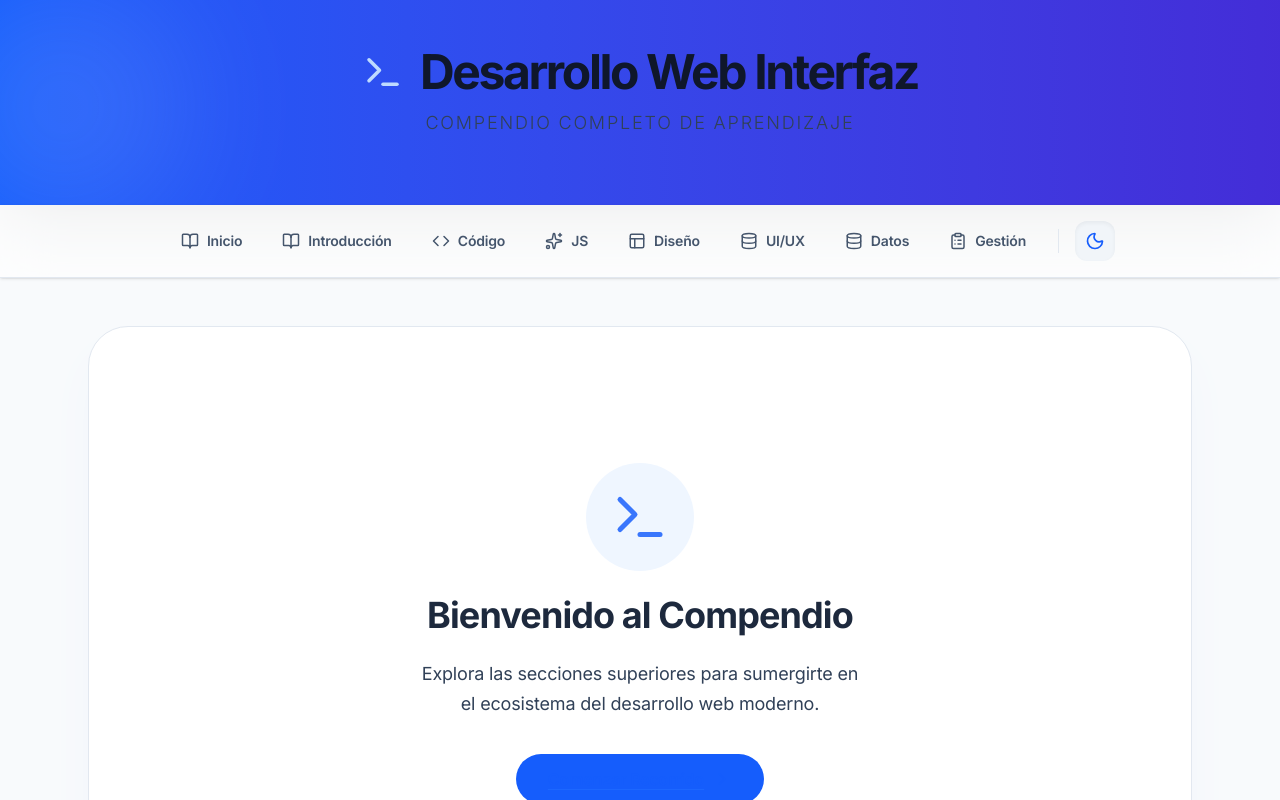
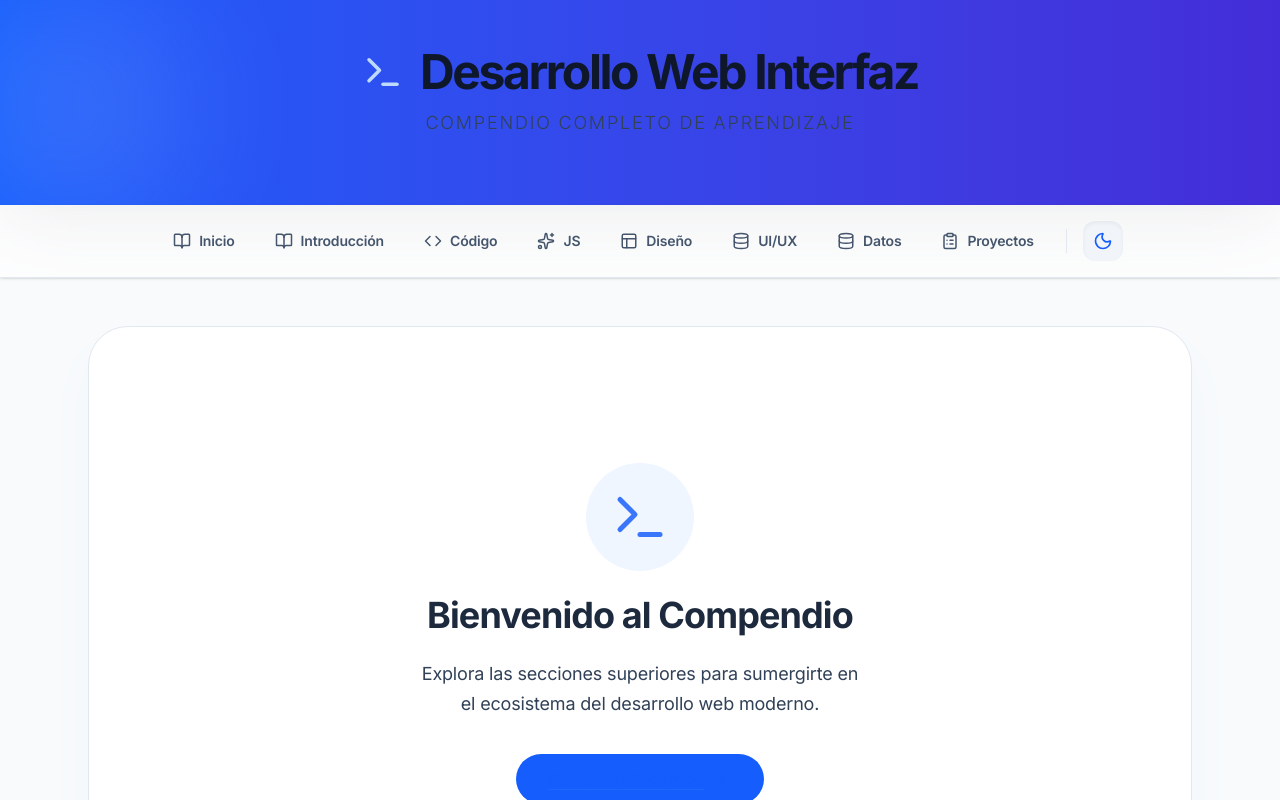
Before and after one commit to AB-jhon/compendio-desarrollo-web, a React (Vite) app: page / in a window 1280 px wide. Shown: the top 800 px of the page. Built offline with nearby package versions, Linux system fonts and the light colour scheme.

Commit message:
Ajuste en encabezado Proyectos en App.jsx

```diff
--- a/src/App.jsx
+++ b/src/App.jsx
@@ -68,7 +68,7 @@ function App() {
               { to: "/Animaciones", icon: <Layout size={18} />, label: "Diseño" },
               { to: "/Interfaz", icon: <Database size={18} />, label: "UI/UX" },
               { to: "/BasesDatos", icon: <Database size={18} />, label: "Datos" },
-              { to: "/Proyectos", icon: <ClipboardList size={18} />, label: "Gestión" },
+              { to: "/Proyectos", icon: <ClipboardList size={18} />, label: "Proyectos" },
             ].map((link) => (
               <Link
                 key={link.to}
--- a/src/index.css
+++ b/src/index.css
@@ -4,7 +4,7 @@
 
 @theme {
   --font-sans: 'Inter', system-ui, -apple-system, sans-serif;
-  /* Añadimos colores personalizados si lo deseas */
+  /* colores personalizados */
   --color-brand-blue: #3b82f6;
 }
 
```
